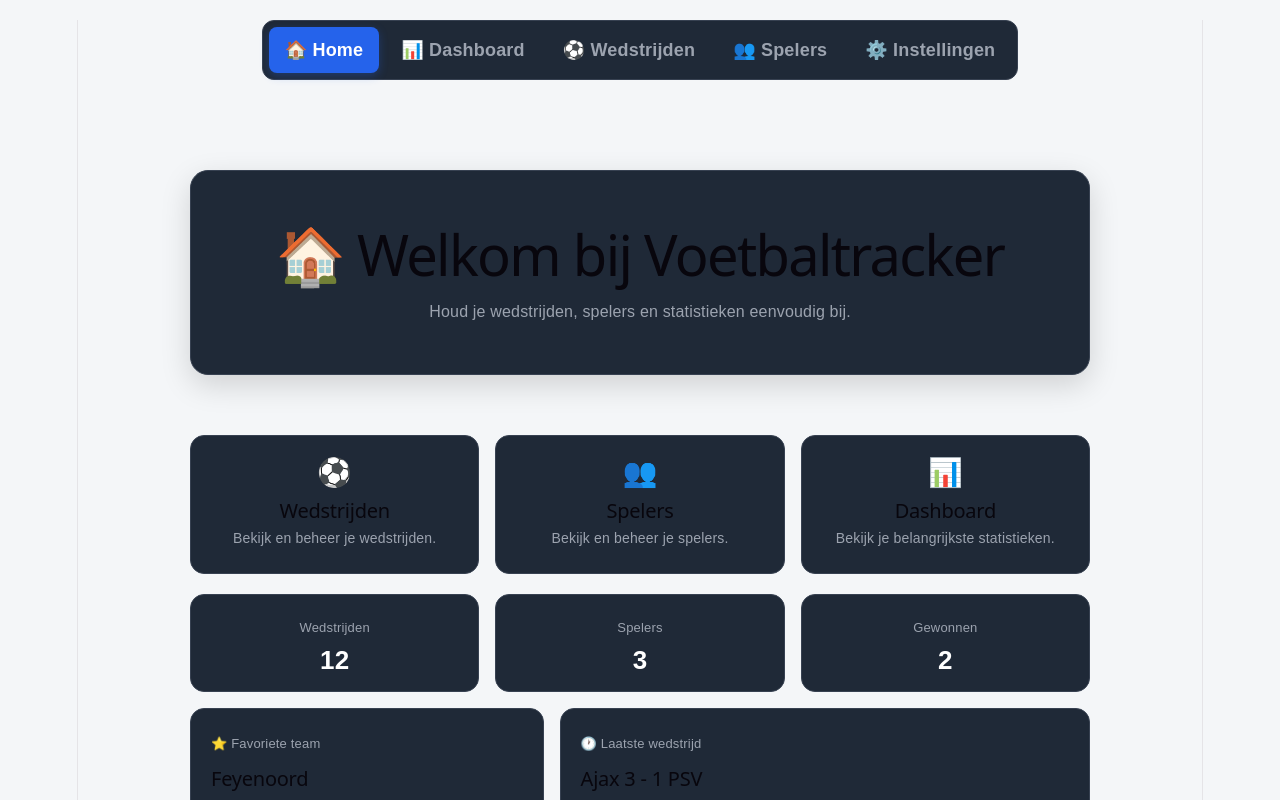
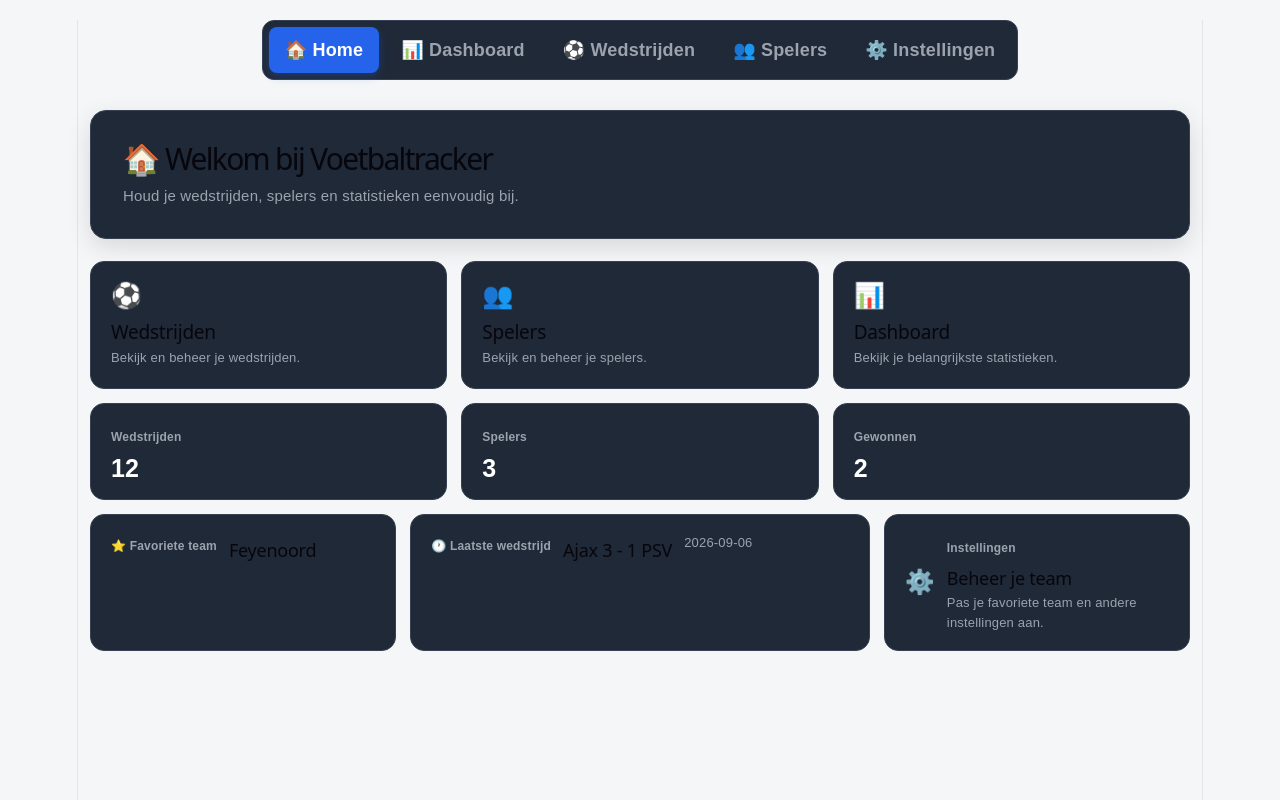
Before and after one commit to Ryan050409/simpel-design, a React (Vite) app: page / in a window 1280 px wide. Shown: the top 800 px of the page. Built offline with nearby package versions, Linux system fonts and the light colour scheme.

Commit message:
Homepagina styling verbeteren en gelijk trekken

```diff
--- a/src/App.css
+++ b/src/App.css
@@ -223,84 +223,91 @@ nav a.active {
 
 .home-page {
   width: 100%;
+  max-width: 1100px;
+  margin: 0 auto;
+  text-align: left;
 }
 
 .home-page-header {
-  max-width: 900px;
-  margin: 60px auto;
-  padding: 50px 30px;
+  max-width: 1100px;
+  margin: 0 auto 22px;
+  padding: 30px 32px;
   background: #1f2937;
   color: white;
   border: 1px solid #374151;
-  border-radius: 18px;
-  box-shadow: 0 10px 30px rgba(0, 0, 0, 0.15);
-  text-align: center;
+  border-radius: 16px;
+  box-shadow: 0 8px 24px rgba(0, 0, 0, 0.12);
+  text-align: left;
 }
 
 .home-page-header h1 {
-  margin: 0 0 12px;
+  margin: 0 0 8px;
+  font-size: 30px;
 }
 
 .home-page-header p {
   margin: 0;
   color: #9ca3af;
-  font-size: 16px;
+  font-size: 15px;
   line-height: 1.5;
 }
 
 .home-page-links {
   display: grid;
   grid-template-columns: repeat(3, 1fr);
-  gap: 16px;
-  max-width: 900px;
-  margin: 0 auto;
+  gap: 14px;
+  margin-bottom: 14px;
 }
 
 .home-page-card {
   display: block;
-  padding: 24px 18px;
+  padding: 20px;
   background: #1f2937;
-  color: #fff;
+  color: white;
   border: 1px solid #374151;
   border-radius: 14px;
   text-decoration: none;
-  transition: transform 0.2s ease, border-color 0.2s ease;
+  transition:
+    transform 0.2s ease,
+    border-color 0.2s ease,
+    box-shadow 0.2s ease;
 }
 
 .home-page-card:hover {
   transform: translateY(-2px);
   border-color: #2563eb;
+  box-shadow: 0 8px 18px rgba(0, 0, 0, 0.14);
 }
 
 .home-page-card span {
-  font-size: 28px;
+  font-size: 25px;
 }
 
 .home-page-card h2 {
-  margin: 10px 0 6px;
-  font-size: 20px;
-}
-
-.home-page-card p {
-  margin: 0;
-  color: #9ca3af;
-  font-size: 14px;
-  line-height: 1.4;
-}
-
- .home-page-info {
-  max-width: 900px;
-  margin: 20px auto 0;
+  margin: 10px 0 5px;
+  font-size: 19px;
+}
+
+.home-page-card p,
+.home-page-panel p {
+  margin: 0;
+  color: #9ca3af;
+  font-size: 13px;
+  line-height: 1.5;
+}
+
+.home-page-info {
+  margin-top: 14px;
 }
 
 .home-page-stats {
   display: grid;
   grid-template-columns: repeat(3, 1fr);
-  gap: 16px;
+  gap: 14px;
 }
 
 .home-page-stat {
-  padding: 18px;
+  padding: 18px 20px;
   background: #1f2937;
   color: white;
   border: 1px solid #374151;
@@ -310,46 +317,69 @@ nav a.active {
 .home-page-stat span,
 .home-page-panel-label {
   color: #9ca3af;
-  font-size: 13px;
+  font-size: 12px;
+  font-weight: 600;
 }
 
 .home-page-stat strong {
   display: block;
-  margin-top: 6px;
-  font-size: 26px;
+  margin-top: 5px;
+  font-size: 25px;
 }
 
 .home-page-bottom {
   display: grid;
-  grid-template-columns: 1fr 1.5fr;
-  gap: 16px;
-  margin-top: 16px;
+  grid-template-columns: 1fr 1.5fr 1fr;
+  gap: 14px;
+  margin-top: 14px;
 }
 
 .home-page-panel {
-  padding: 20px;
+  display: flex;
+  align-items: flex-start;
+  gap: 12px;
+  min-width: 0;
+  padding: 18px 20px;
   background: #1f2937;
   color: white;
   border: 1px solid #374151;
   border-radius: 14px;
+  text-decoration: none;
   text-align: left;
+  transition:
+    transform 0.2s ease,
+    border-color 0.2s ease,
+    box-shadow 0.2s ease;
+}
+
+.home-page-panel:hover {
+  transform: translateY(-2px);
+  border-color: #2563eb;
+  box-shadow: 0 8px 18px rgba(0, 0, 0, 0.14);
 }
 
 .home-page-panel h2 {
-  margin: 10px 0 4px;
-  font-size: 20px;
-}
-
-.home-page-panel p {
-  margin: 0;
-  color: #9ca3af;
-  font-size: 14px;
+  margin: 7px 0 4px;
+  font-size: 18px;
+  word-break: break-word;
+}
+
+.home-page-panel-icon {
+  flex-shrink: 0;
+  font-size: 24px;
+}
+
+.home-page-settings {
+  align-items: center;
 }
 
 @media (max-width: 768px) {
   .home-page-header {
-    margin: 30px auto;
-    padding: 35px 20px;
+    padding: 24px 20px;
+  }
+
+  .home-page-header h1 {
+    font-size: 26px;
   }
 
   .home-page-links,
@@ -357,15 +387,16 @@ nav a.active {
   .home-page-bottom {
     grid-template-columns: 1fr;
   }
-}
-
-@media (min-width: 769px) {
-  .home-page-links {
-    grid-template-columns: repeat(3, 1fr);
+
+  .home-page-card,
+  .home-page-panel,
+  .home-page-stat {
+    padding: 18px;
   }
 }
 
 /* Dashboard */
+
 .dashboard {
   width: 100%;
 }
```
